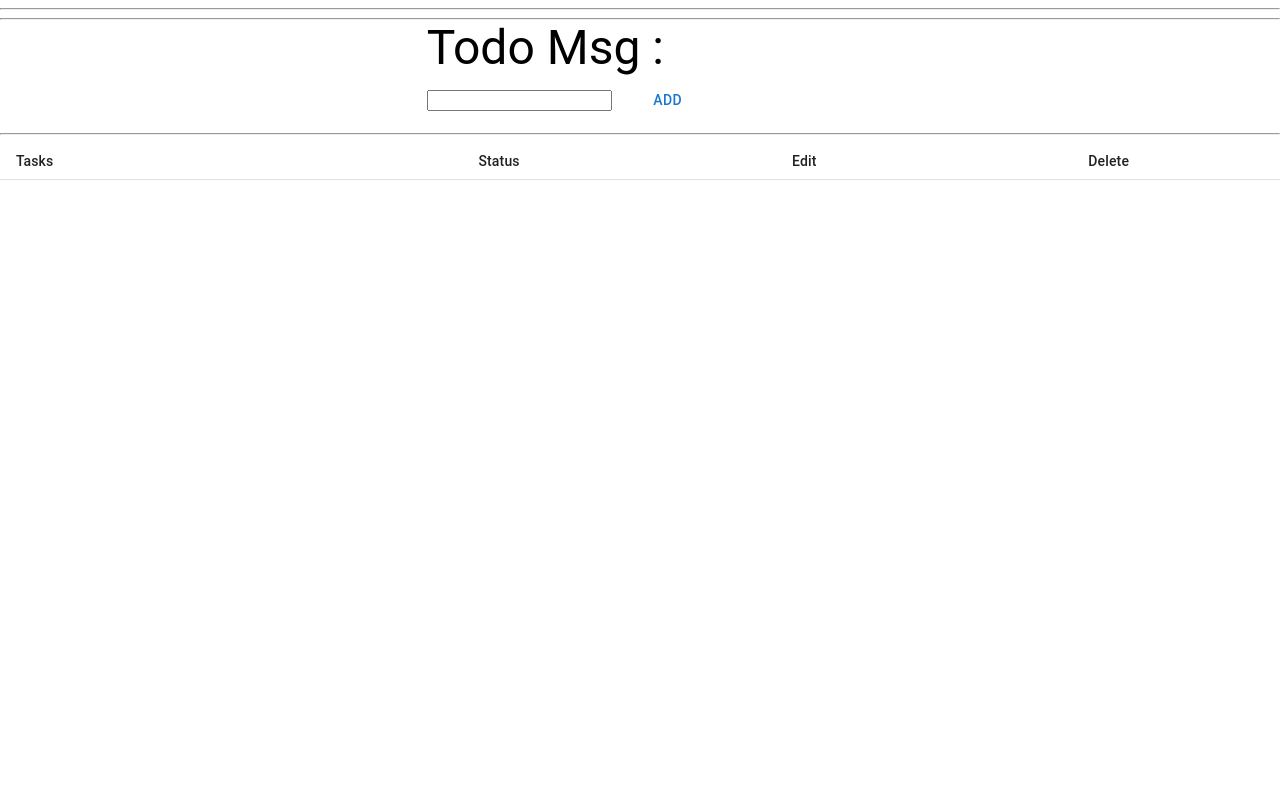
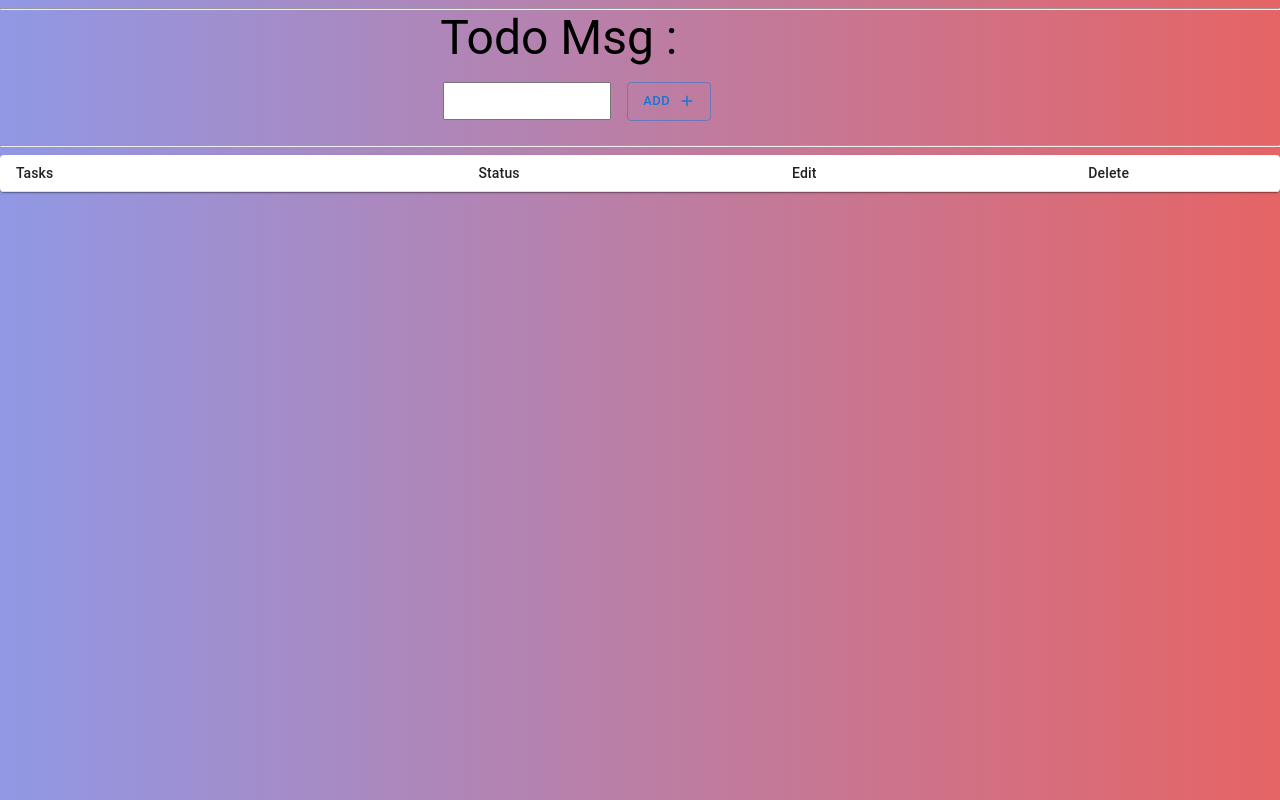
Before and after one commit to bakshiyogesh/Todo, a React (Create React App) app: page / in a window 1280 px wide. Built offline with nearby package versions, Linux system fonts and the light colour scheme.

Commit message:
UI icons added for buttons.

```diff
--- a/src/App.css
+++ b/src/App.css
@@ -1,3 +1,9 @@
 ul{
   list-style-type:none;
 }
+.root{
+  background:linear-gradient(#50DBB4);
+}
+body{
+  background:linear-gradient(to left,#e66465, #9198e5);;
+}
--- a/src/Todo.js
+++ b/src/Todo.js
@@ -8,8 +8,13 @@ import TableHead from '@mui/material/TableHead';
 import TableRow from '@mui/material/TableRow';
 import TableContainer from '@mui/material/TableContainer';
 import { Typography } from "@mui/material";
-import Checkbox from '@mui/material/Checkbox';
+// import Checkbox from '@mui/material/Checkbox';
+import BorderColorIcon from '@mui/icons-material/BorderColor';
+import DeleteIcon from '@mui/icons-material/Delete';
+import AddIcon from '@mui/icons-material/Add';
+import UpdateIcon from '@mui/icons-material/Update';
 import Edit from "./edit";
+import Paper from '@mui/material/Paper';
 const TaskList=()=>{
     const[task,setTask]=useState([]);
     const[input,setInput]=useState('');
@@ -91,12 +96,15 @@ const TaskList=()=>{
     }
     return (
         <>
-            <hr/>
+            {/* <hr/> */}
             <hr/>
              <Grid container spacing={1} sx={{mx:'auto'}} lg={4}>
                 <form onSubmit={handleSubmit}>
-                    <Typography variant="h3">Todo Msg : </Typography><input type="text" onChange={(e)=>setInput(e.target.value)} value={input}/>
-                    <Button type="submit"  sx={{ mx:2}}>{isEditing?<Button onClick={updateValue}>Update</Button>:<Button onClick={addTodo}>Add</Button>}</Button>
+                    <Typography variant="h3" sx={{mx:1.7}}>Todo Msg : </Typography>
+                    <Grid item alignContent={"center"} sx={{m:2}}>
+                    <input type="text"  onChange={(e)=>setInput(e.target.value)} value={input}/>
+                    <Button type="submit" variant="outlined" size="small" sx={{ mx:2}}>{isEditing?<Button onClick={(e)=>updateValue(e)} size="small" endIcon={<UpdateIcon/>}>Update</Button>:<Button onClick={addTodo} size="small" endIcon={<AddIcon/>}>Add</Button>}</Button>
+                    </Grid>
                 </form>
             </Grid>
                 <hr/>
@@ -113,8 +121,8 @@ const TaskList=()=>{
 
                 </table>
                 </Grid>  */}
-        <TableContainer>
-         <Table sx={{ minWidth: 500 }} aria-label="simple table" size="small">
+        <TableContainer component={Paper}>
+         <Table sx={{Width:500 }} aria-label="simple table" size="small">
            <TableHead sx={{fontSize:"2em"}}>
             <TableRow>
               <TableCell>Tasks</TableCell>
@@ -126,10 +134,10 @@ const TaskList=()=>{
         <TableBody>
           {todoList.map((element,index) => (
             <TableRow key={element.id} sx={{ '&:last-child td, &:last-child th': { border: 0 } }}>
-              <TableCell component="th" scope="row"><input type="checkbox" onClick={(e)=>setStatus(!e.target.checked)}/>{element.id}.{element.subject}</TableCell>
+              <TableCell component="th" scope="row"><input type="checkbox" onClick={(e)=>setStatus(e.target.checked)}/>{element.id}.{element.subject}</TableCell>
               <TableCell align="center">{status?'Done':'Pending'}</TableCell>
-              <TableCell align="center"><Button variant="contained" color="warning" onClick={(e)=>editData(element,index)}>Edit</Button></TableCell>
-              <TableCell align='center'><Button type="submit" variant="contained" color="error" sx={{ mx:2,my:1}} onClick={(e) => deleteItem(e, index)}>Delete</Button></TableCell>
+              <TableCell align="center"><Button variant="contained" color="warning" onClick={(e)=>editData(element,index)} endIcon={<BorderColorIcon/>}>Edit</Button></TableCell>
+              <TableCell align='center'><Button type="submit" variant="contained" color="error" sx={{ mx:2,my:1}} onClick={(e) => deleteItem(e, index)} endIcon={<DeleteIcon/>}>Delete</Button></TableCell>
             </TableRow>
           ))}
         </TableBody>
--- a/src/index.css
+++ b/src/index.css
@@ -11,3 +11,10 @@ code {
   font-family: source-code-pro, Menlo, Monaco, Consolas, 'Courier New',
     monospace;
 }
+input[type='text']{
+  width:10rem;
+  height:2rem;
+}
+.root{
+  background: linear-gradient(#50DBB4);
+}
```
